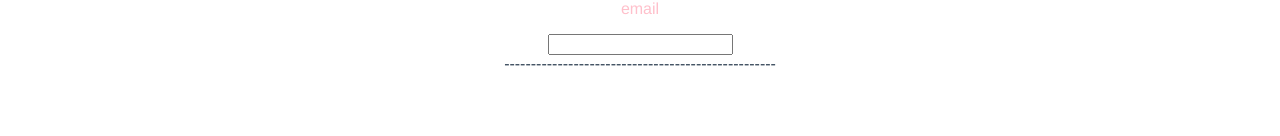
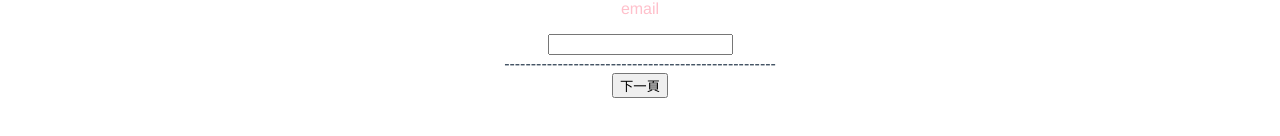
Before and after one commit to tonys61311/vuejs, a Vue app: page / in a window 1280 px wide. Both pictures are taken after a click on the item "動態表單". Shown: the part 334-470 px from the top of the page. Built offline with nearby package versions, Linux system fonts and the light colour scheme.

Commit message:
頁面切換優化(加上上一頁下一頁)

```diff
--- a/src/components/dynamicForm/FormSample.vue
+++ b/src/components/dynamicForm/FormSample.vue
@@ -7,9 +7,14 @@
     </div>
 
     <div class="red"> 加入登入控管 (參考main.js的 控管登入) </div>
-    <div v-for="(item,index) in myTest" :key="index" :class="{displaynone:showPage!=index}" >
+    <div v-for="(item,index) in myTest" :key="index" :class="{displaynone:allPage[showPage]!==index}" >
     分頁 :  {{index}}
       <FormMom :onepage="item" :key="item.id" :nowpage="index"> </FormMom>
+    </div>
+    <!-- 下一頁BTN -->
+    <div class="flex-center flex-row">
+      <button @click="switchPage(-1)" :class="{displaynone:showPage==0}">上一頁</button>
+      <button @click="switchPage(1)" :class="{displaynone:showPage>=(allPage.length-1)}"> 下一頁</button>
     </div>
   </div>
 </template>
@@ -33,10 +38,26 @@ export default {
       return store.state.dynamicFormModule.nowShowPage
      });
 
+    const allPage = computed(() => {
+      return store.state.dynamicFormModule.pageList
+     });
+
    // 切換頁面
     const switchPage = (page)=>{
-        store.dispatch("dynamicFormModule/switchPage" ,  page  )
+      // 為上一頁或下一頁
+      if(page == 1 || page == -1){
+
+        var newPage = store.state.dynamicFormModule.nowShowPage + page
+        store.dispatch("dynamicFormModule/switchPage" ,  newPage  )
+        return ;
+      }
+      var allPageObj = store.state.dynamicFormModule.pageList ;
+      var nowPageNum = allPageObj.indexOf(page) ; // 現在頁數是在第幾個排序
+
+      store.dispatch("dynamicFormModule/switchPage" ,  nowPageNum  )
     }
+
+
 
 
     // 一載入要做的事
@@ -44,7 +65,7 @@ export default {
       // loading遮罩 打開
       // store.dispatch("loading" ,  true  )
       const firstPage =Object.keys(myTest)[0] ; //  第一頁名稱
-      store.dispatch("dynamicFormModule/init" ,  firstPage )
+      store.dispatch("dynamicFormModule/init" ,  Object.keys(myTest) )
       // showPage = store.state.dynamicFormModule.nowShowPage ;
       // console.log(showPage)
         // setTimeout(() => {
@@ -60,6 +81,7 @@ export default {
       myTest ,
       switchPage,
       showPage,
+      allPage
 
     }
   },
--- a/src/store/dynamicFormModule.js
+++ b/src/store/dynamicFormModule.js
@@ -3,13 +3,14 @@
 export default ({
     namespaced: true, // !!!!一定要加
     state: {
-        nowShowPage: "", // 現在顯示的頁面
+        nowShowPage: 0, // 現在顯示的頁面
+        pageList:[], // 所有頁面名稱
         insurePage:"", // 要保人所在頁面(被塞值)
         beinsurePage:"", // 被保人所在頁面(塞值)
         insureList:[], // 要保人所有欄位id(被塞值)
         beinsureList:[], // 被保人所有欄位id(塞值)
-        insureList_all:['petT1'], // 要保人所有欄位id(被塞值)...所有
-        beinsureList_all:['t1'], // 被保人所有欄位id(塞值)...所有
+        insureList_all:['petT1','petT2'], // 要保人所有欄位id(被塞值)...所有
+        beinsureList_all:['t1','t2'], // 被保人所有欄位id(塞值)...所有
         pageFieldState:{
             'pageA':{
               't1':{
@@ -47,6 +48,18 @@ export default ({
                     'display':true ,
                     'disable':true ,
                     'getData': 't1'  // 要塞入誰的值
+                },
+                'petT2': {
+                  'title': '寵物姓名EMAIL',
+                  'type':'textPart',
+                  'val': '',
+                  'id':'petT2',
+                  'isErr':false,
+                  'errMsg':'此欄位為必填',
+                  'rule':['A01'],
+                  'display':true ,
+                  'disable':true ,
+                  'getData': 't2'  // 要塞入誰的值
                 },
                 'sameTest':{
                   'title': '寵物姓名是否要跟姓名相同',
@@ -118,11 +131,11 @@ export default ({
     },
     mutations: {
         INIT(state , payload){ // 一開始塞值(塞入API值 + 塞入首頁值)
-          state.nowShowPage = payload[0] ;
-          state.insurePage = payload[1] ;
-          state.beinsurePage = payload[2] ;
-          state.insureList = payload[3] ;
-          state.beinsureList = payload[4] ;
+          state.pageList = payload['pageList'];
+          state.insurePage = payload['insurePage'] ;
+          state.beinsurePage = payload['beinsurePage'] ;
+          state.insureList = payload['insureList'] ;
+          state.beinsureList = payload['beinsureList'] ;
         },
         CHANGEVAL(state , payload){ // 檢核改狀態
             // console.log('檢核改狀態')
@@ -167,7 +180,18 @@ export default ({
             }
           }
 
-          context.commit('INIT',[payload,insurePage,beInsurePage,insure,beInsure])
+
+          var passData = {
+            'pageList':payload,
+            'insurePage':insurePage,
+            'beinsurePage':beInsurePage,
+            'insureList':insure,
+            'beinsureList':beInsure
+          }
+
+          // context.commit('INIT',[payload,insurePage,beInsurePage,insure,beInsure])
+          context.commit('INIT',passData)
+
         },
         changeVal(context , payload) {
             var nowData = payload['data']
```
